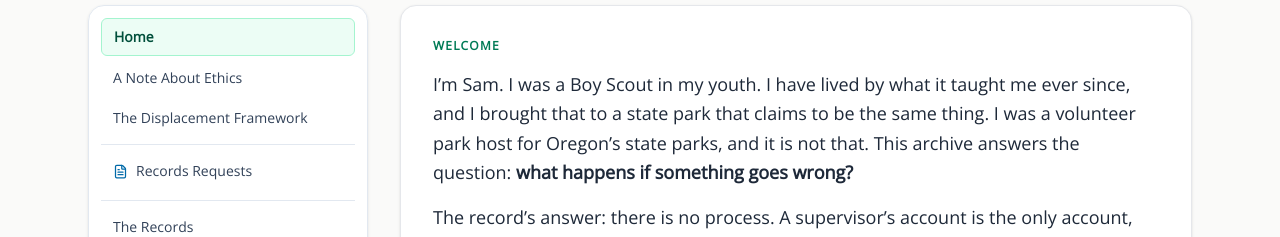
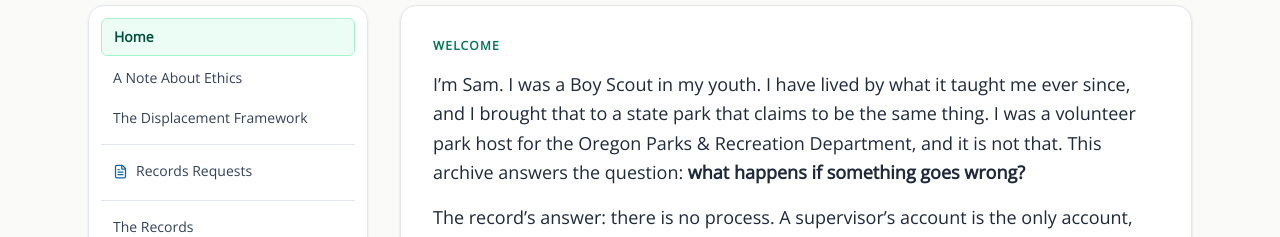
Before and after one commit to rswfire/rswfire.oprd, a Next.js app: page / in a window 1280 px wide. Shown: the part 128-365 px from the top of the page. Built offline with nearby package versions, Linux system fonts and the light colour scheme; no server answers.

Commit message:
home: name the department

```diff
--- a/app/(archive)/page.tsx
+++ b/app/(archive)/page.tsx
@@ -30,7 +30,8 @@ export default function OverviewPage() {
                 <p className="text-lg leading-relaxed text-gray-800">
                     I&rsquo;m Sam. I was a Boy Scout in my youth. I have lived by what it taught
                     me ever since, and I brought that to a state park that claims to be the same
-                    thing. I was a volunteer park host for Oregon&rsquo;s state parks, and it
+                    thing. I was a volunteer park host for the Oregon Parks &amp; Recreation
+                    Department, and it
                     is not that. This archive answers the
                     question: <span className="font-semibold">what happens if something goes
                     wrong?</span>
```
